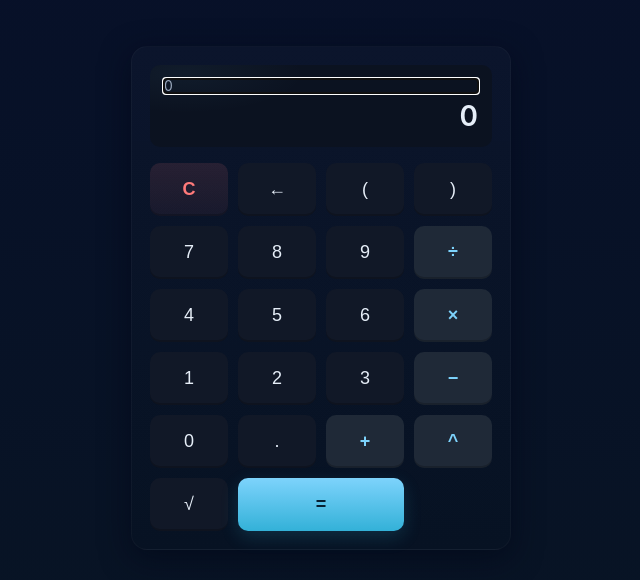
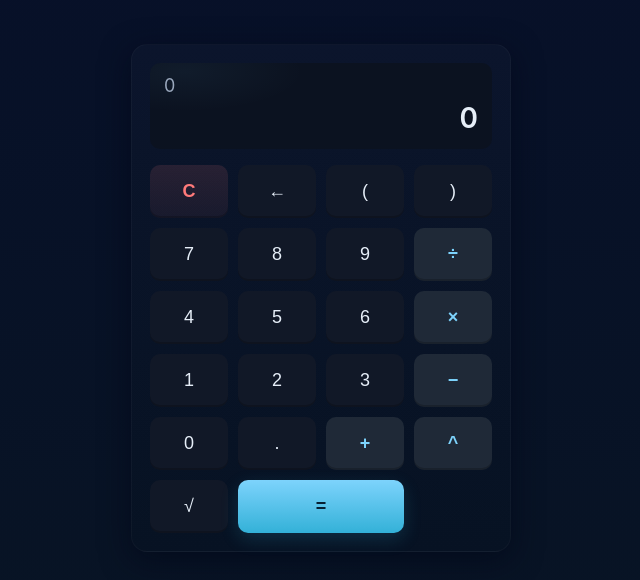
Before and after one commit to Tsushi12/Calculator_Test, a plain HTML site: page index.html in a window 1280 px wide. Shown: the part 102-682 px from the top of the page, without its empty margins (319-959 px from the left). Drawn offline with Linux system fonts and the light colour scheme.

Commit message:
Push to GitHub

```diff
--- a/style.css
+++ b/style.css
@@ -42,11 +42,12 @@ body{
 }
 .expr{
   color:var(--muted);
-  font-size:14px;
+  font-size:18px;
   line-height:1;
   overflow:hidden;
   text-overflow:ellipsis;
   white-space:nowrap;
+  outline:none;
 }
 .result{
   font-size:28px;
```
